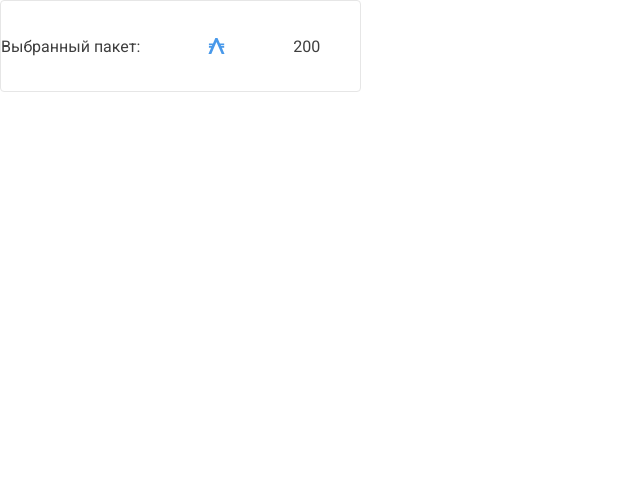
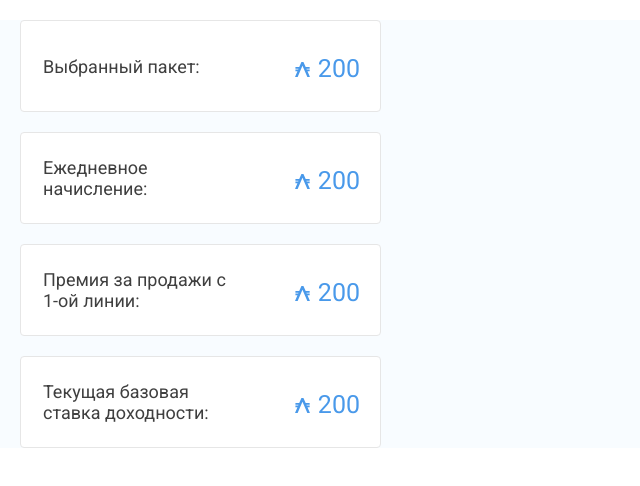
Before and after one commit to rudensergey/binarprofit, a React app in the folder binar_calculator/: page / in a window 1280 px wide. Shown: the whole page, without its empty margins (0-640 px from the left). Built offline with nearby package versions, Linux system fonts and the light colour scheme.

Commit message:
finish to style component

```diff
--- a/binar_calculator/src/index.js
+++ b/binar_calculator/src/index.js
@@ -1,36 +1,24 @@
 import React from "react";
 import ReactDOM from "react-dom";
-import "./index.css";
-import "./indicator.css";
 import * as serviceWorker from "./serviceWorker";
 
-class Indicator extends React.Component {
+import "./index.css";
+import Indicator from "./indicator"
+
+class Main extends React.Component {
     render() {
         return (
-            <div className="indincator">
-                <p className="indicator__name">{this.props.name + ":"}</p>
-                <svg
-                    width="153"
-                    height="152"
-                    viewBox="0 0 153 152"
-                    fill="none"
-                    xmlns="http://www.w3.org/2000/svg"
-                >
-                    <path
-                        d="M25 93.5L0 152H27L76 37.5L126 152H152.5L127.5 93.5H149.5V76H120L116.5 69H149.5V51.5H109L86 0H65.5L43 51.5H4.5V69H35.5L32.5 76H4.5V93.5H25Z"
-                        fill="#4999EA"
-                    />
-                </svg>
-                <p className="indicator__result">{this.props.result}</p>
+            <div style={{ backgroundColor: "#F8FCFF" }}>
+                <Indicator name={"Выбранный пакет"} result={"200"} />
+                <Indicator name={"Ежедневное начисление"} result={"200"} />
+                <Indicator name={"Премия за продажи с 1-ой линии"} result={"200"} />
+                <Indicator name={"Текущая базовая ставка доходности"} result={"200"} />
             </div>
         );
     }
 }
 
-ReactDOM.render(
-    <Indicator name={"Выбранный пакет"} result={"200"} />,
-    document.getElementById("root")
-);
+ReactDOM.render(<Main />, document.getElementById("root"));
 
 // If you want your app to work offline and load faster, you can change
 // unregister() to register() below. Note this comes with some pitfalls.
--- a/binar_calculator/src/indicator.css
+++ b/binar_calculator/src/indicator.css
@@ -1,19 +1,32 @@
 .indincator {
     width: 359px;
     height: 90px;
+    margin: 20px;
 
     background: #ffffff;
     border: 1px solid #e6e6e6;
     border-radius: 4px;
 
-    display: flex;
-    align-items: center;
+    display: grid;
+    grid-template-columns: 60% 40%;
 }
 
-.indincator__name {
-
+.indicator__name {
+    margin: auto 0px;
+    padding-left: 22px;
+    font-size: 18px;
 }
 
-.indincator svg {
-    height: 16px;
+.indicator__result svg {
+    padding-right: 8px;
+    height: 15px;
+    width: 15px;
 }
+
+.indicator__result {
+    margin: auto 0px auto auto;
+    padding-right: 20px;
+    height: 25px;
+    font-size: 25px;
+    color: #4999ea;
+}
--- /dev/null
+++ b/binar_calculator/src/indicator.js
@@ -0,0 +1,28 @@
+import React from "react";
+import "./indicator.css";
+
+export default class Indicator extends React.Component {
+    render() {
+        return (
+            <div className="indincator">
+                <p className="indicator__name">{this.props.name + ":"}</p>
+
+                <p className="indicator__result">
+                    <svg
+                        width="153"
+                        height="152"
+                        viewBox="0 0 153 152"
+                        fill="none"
+                        xmlns="http://www.w3.org/2000/svg"
+                    >
+                        <path
+                            d="M25 93.5L0 152H27L76 37.5L126 152H152.5L127.5 93.5H149.5V76H120L116.5 69H149.5V51.5H109L86 0H65.5L43 51.5H4.5V69H35.5L32.5 76H4.5V93.5H25Z"
+                            fill="#4999EA"
+                        />
+                    </svg>
+                    {this.props.result}
+                </p>
+            </div>
+        );
+    }
+}
```
